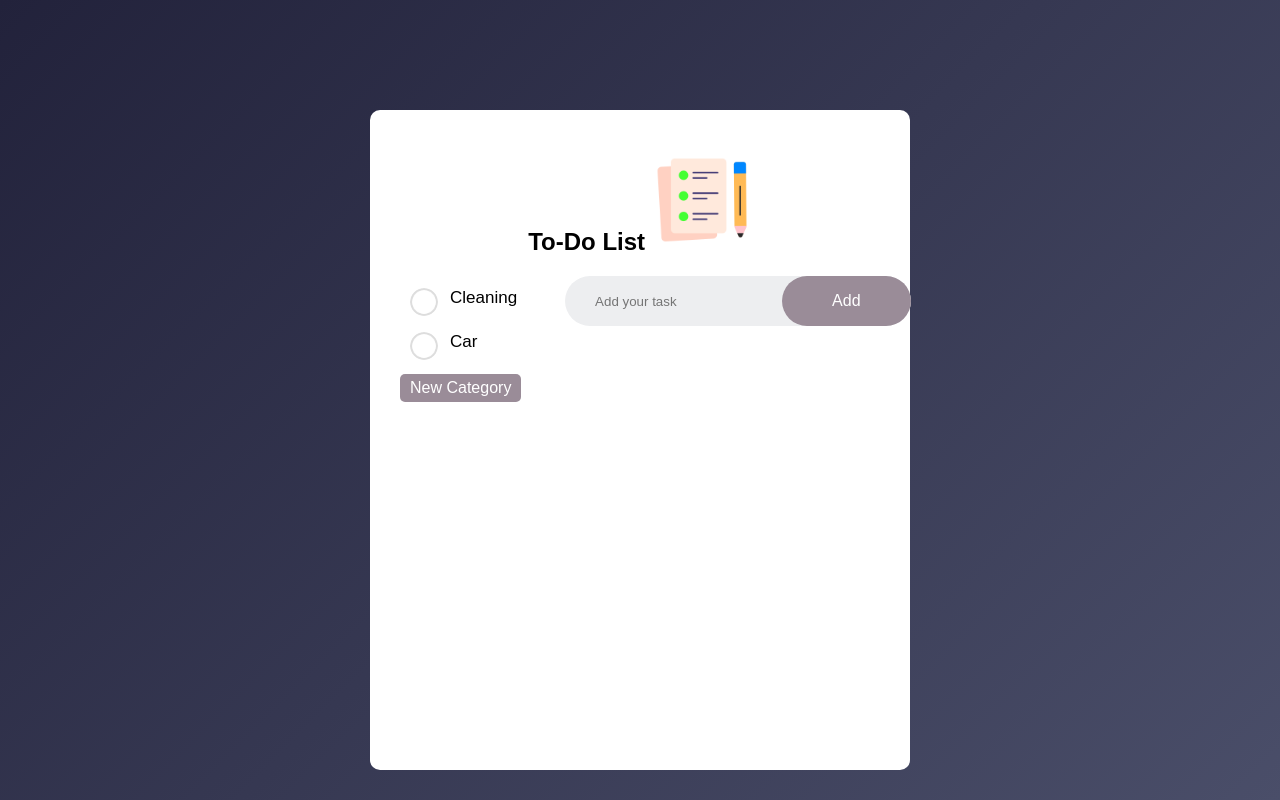
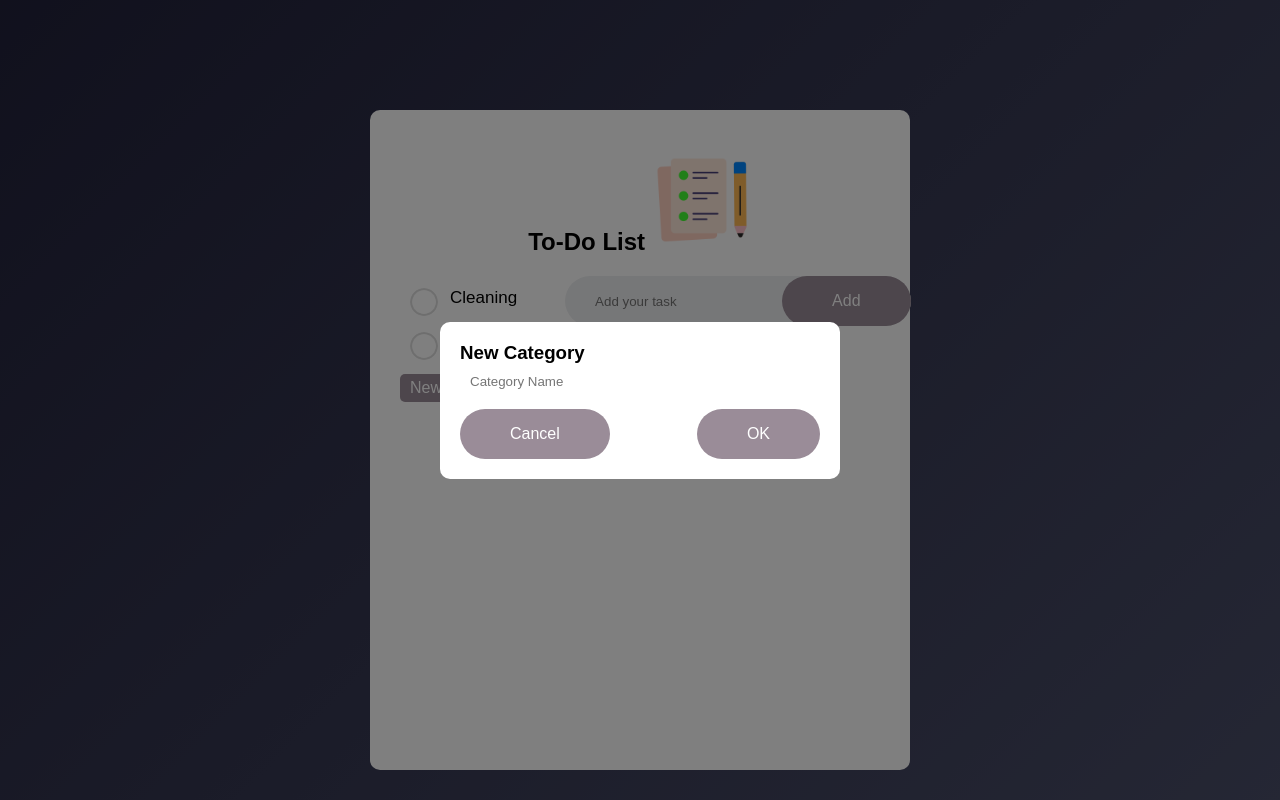
Before and after one commit to ahmedaosman-hub/TaskTrail, a plain HTML site: page index.html in a window 1280 px wide. Both pictures are taken after a click on the button "New Category". Drawn offline with Linux system fonts and the light colour scheme.

Commit message:
Adding a modal upon pressing new category

```diff
--- a/index.html
+++ b/index.html
@@ -6,7 +6,7 @@
   <meta name="viewport" content="width=device-width, initial-scale=1.0" />
   <title>What do I have to do today?</title>
   <link rel="stylesheet" href="styles.css" />
-  <script src="script.js" defer></script>
+  <script src="script.js"></script>
 </head>
 
 <body>
@@ -40,6 +40,18 @@
       </div>
     </div>
   </div>
+
+  <div id="categoryModal" class="modal">
+    <div class="modal-content">
+      <h3>New Category</h3>
+      <input type="text" id="category-input" placeholder="Category Name" />
+      <div class="modal-buttons">
+        <button onclick="closeModal()">Cancel</button>
+        <button onclick="addCategory()">OK</button>
+
+      </div>
+    </div>
+  </div>
 </body>
 
 </html>
--- a/script.js
+++ b/script.js
@@ -87,3 +87,26 @@ function showTask() {
 
   showTask();
 })();
+
+function addNewCategory() {
+  document.getElementById("categoryModal").style.display = "flex";
+}
+
+function closeModal() {
+  document.getElementById("categoryModal").style.display = "none";
+}
+
+function addCategory() {
+  var categoryName = document.getElementById("category-input").value;
+  if (categoryName) {
+    var ul = document.getElementById("list-categories");
+    var li = document.createElement("li");
+    li.textContent = categoryName;
+    ul.appendChild(li);
+
+    document.getElementById("category-input").value = "";
+    closeModal();
+  } else {
+    alert("Please enter a category name.");
+  }
+}
--- a/styles.css
+++ b/styles.css
@@ -178,3 +178,30 @@ ul li span:hover {
 #new-category-btn:hover {
     background-color: #7A6c78;
 }
+
+.modal {
+    display: none;
+    position: fixed;
+    left: 0;
+    top: 0;
+    width: 100%;
+    height: 100%;
+    background-color: rgba(0, 0, 0, .5);
+    z-index: 9999;
+    align-items: center;
+    justify-content: center;
+}
+
+.modal-content {
+    background-color: #fff;
+    padding: 20px;
+    border-radius: 10px;
+    max-width: 400px;
+    width: 90%;
+}
+
+.modal-buttons {
+    display: flex;
+    justify-content: space-between;
+    margin-top: 10px;
+}
```
